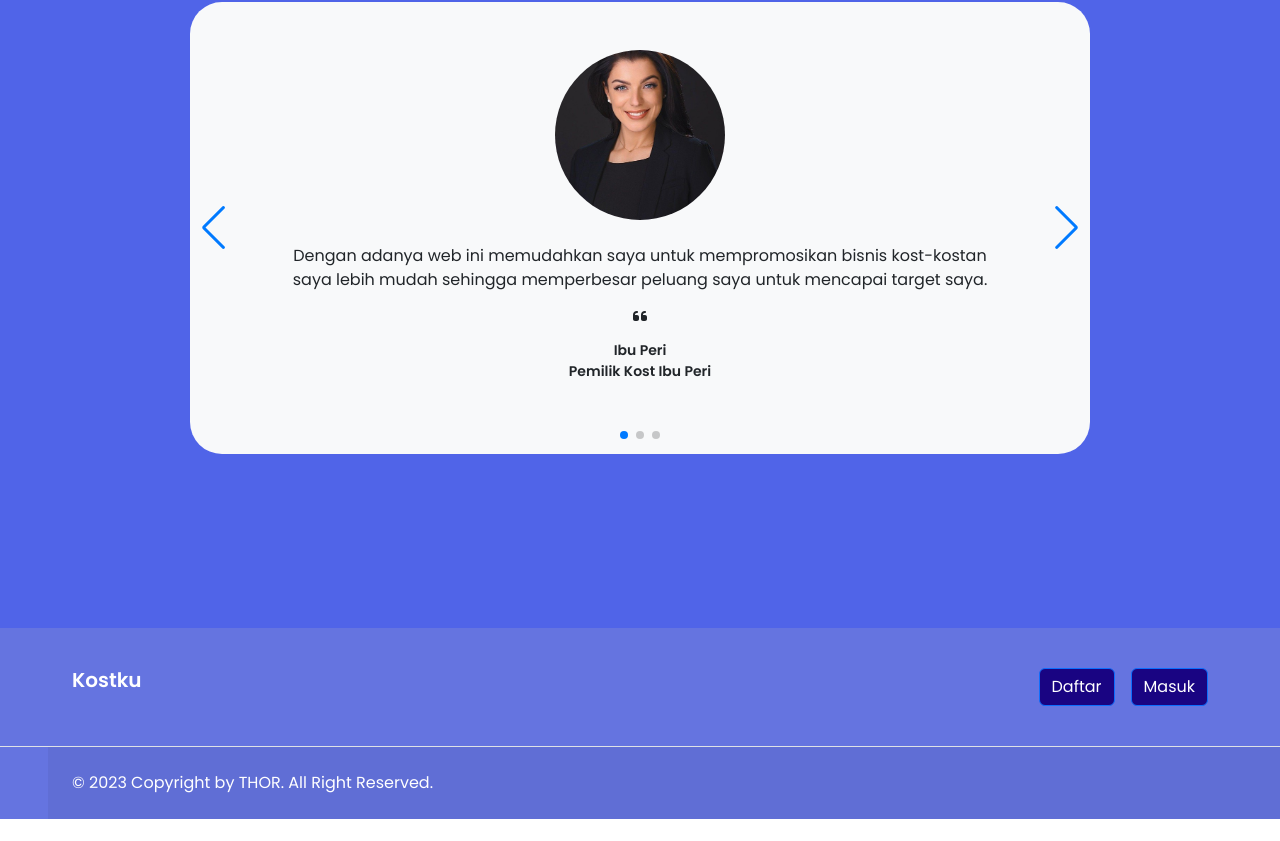
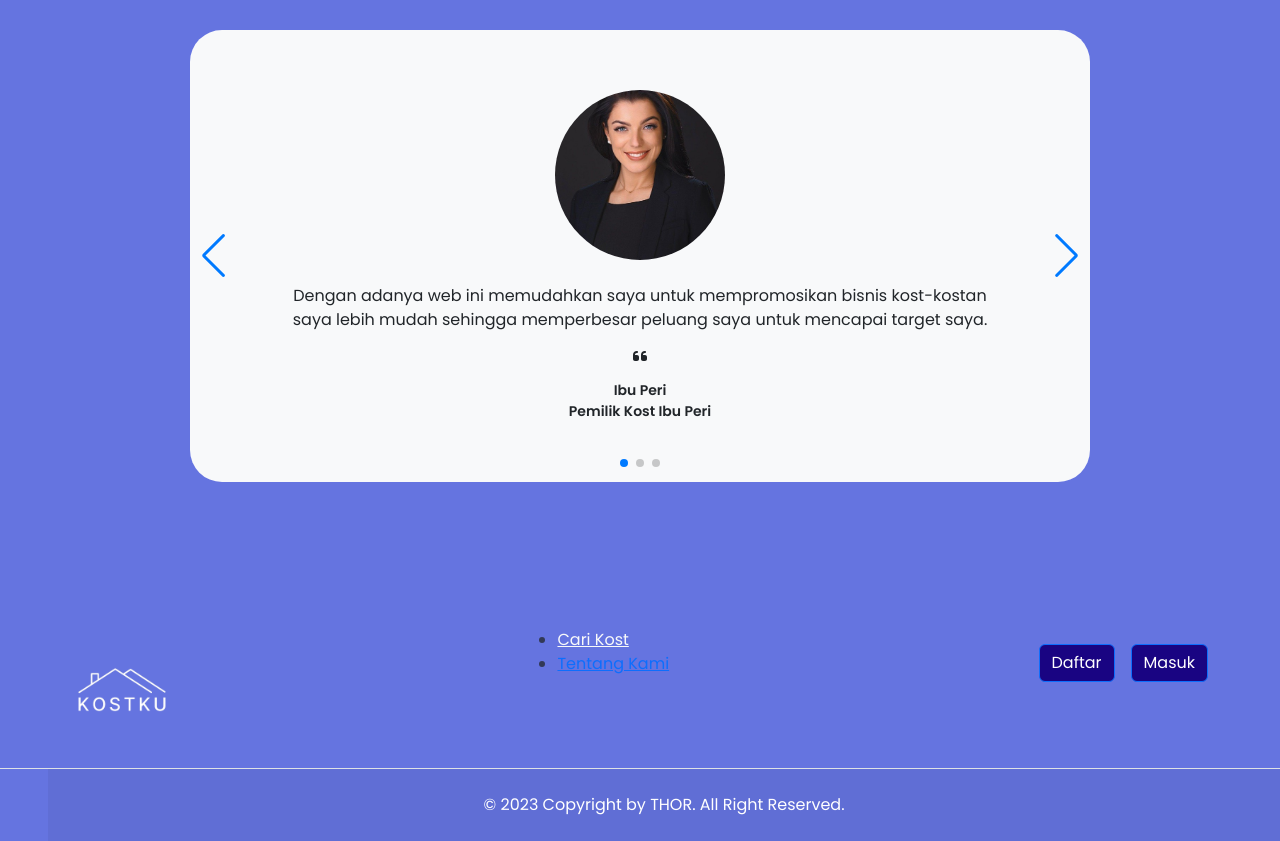
Before and after one commit to faizalfahri/kostku, a React (Vite) app: page / in a window 1280 px wide. Shown: the part 1915-2756 px from the top of the page. Before the commit the page ends 2734 px from the top, so only its background shows below. Built offline with nearby package versions, Linux system fonts and the light colour scheme; a web font is replaced by a local one.

Commit message:
tes laptop

```diff
--- a/src/components/FooterComponent.jsx
+++ b/src/components/FooterComponent.jsx
@@ -1,13 +1,35 @@
 import { MDBFooter } from 'mdb-react-ui-kit';
-import { Button } from 'react-bootstrap'
+import { Button } from 'react-bootstrap';
 
+import logo from './../assets/img/kostku-putih.png'
 
 const FooterComponent = () => {
   return <div>
     <MDBFooter bgColor='light' className='footer text-center text-lg-start text-muted'>
       <section className='d-flex justify-content-center justify-content-lg-between p-4 border-bottom'>
         <div className='ms-5 pt-3 d-none d-lg-block'>
-          <h5 className='footer-kost'>Kostku</h5>
+          <img
+              src={logo}
+              width="30"
+              height="30"
+              className="d-inline-block align-top logo"
+              alt="kostku logo"
+            />
+        </div>
+
+        <div className='footer-menu'>
+          <ul>
+            <li>
+              <a href="" className='text-light'>
+                Cari Kost
+              </a>
+            </li>
+            <li>
+              <a href="" className='text-loght'>
+                Tentang Kami
+              </a>
+            </li>
+          </ul>
         </div>
 
         <div className='me-5'>
@@ -16,7 +38,7 @@ const FooterComponent = () => {
         </div>
       </section>
 
-      <div className='p-4 ms-5 copyright' style={{ backgroundColor: 'rgba(0, 0, 0, 0.05)' }}>
+      <div className='p-4 ms-5 copyright d-flex align-items-center justify-content-center' style={{ backgroundColor: 'rgba(0, 0, 0, 0.05)' }}>
         © 2023 Copyright by THOR. All Right Reserved.
       </div>
     </MDBFooter>
--- a/src/pages/User/HomePage.jsx
+++ b/src/pages/User/HomePage.jsx
@@ -157,6 +157,11 @@ const HomePage = () => {
         fluid
         className="testi-container vh-100 w-100 d-flex align-items-center justify-content-center"
         >
+          <Row>
+            <div className=" text-light pb-5 pe-5">
+              <h1>Testimoni</h1>
+              <div className="line bg-light"></div>
+            </div>
             <Swiper
               slidesPerView={1}
               spaceBetween={30}
@@ -226,8 +231,15 @@ const HomePage = () => {
               </SwiperSlide>
             </div>
           </Swiper>
+          </Row>
       </Container>
       {/* End Testimonial */}
+
+      {/* About Kostku */}
+      <div bg="light">
+
+      </div>
+      {/* End About Kostku */}
 
       <FooterComponent />
     </div>
```
Also changed, not shown: src/assets/img/kostku-putih.png (added), src/dist/css/main.css. Lines whose indentation alone changed are shown as unchanged.
